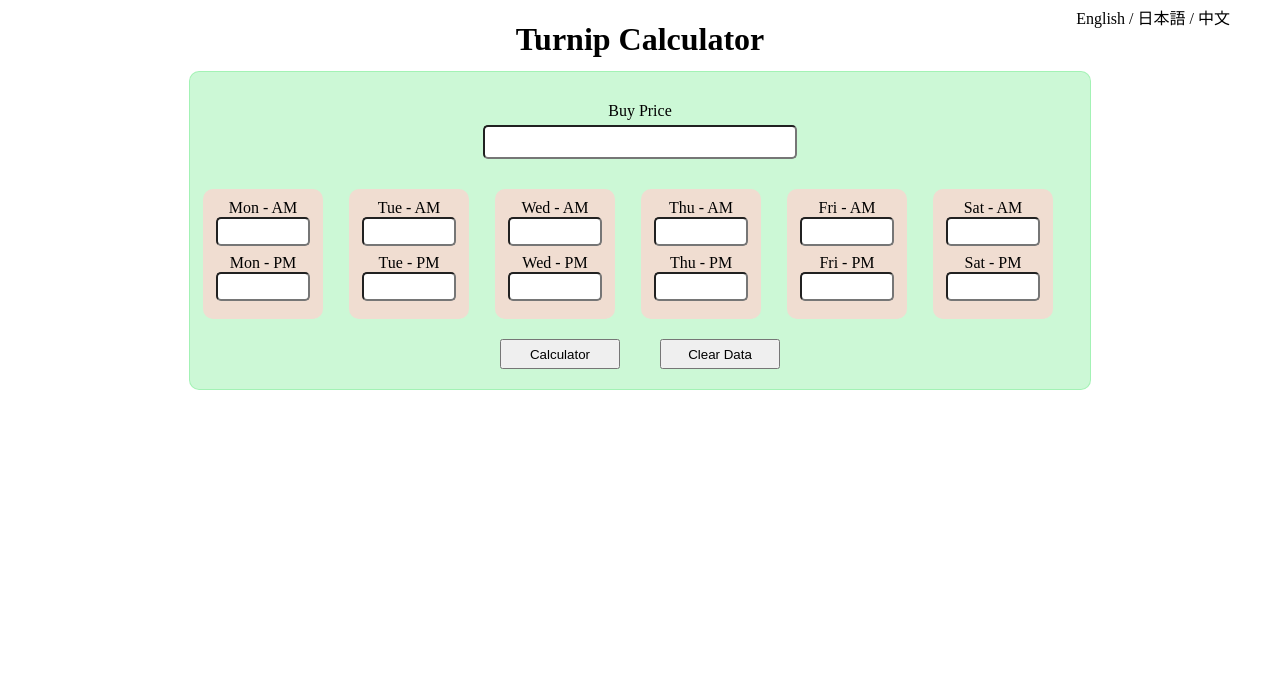
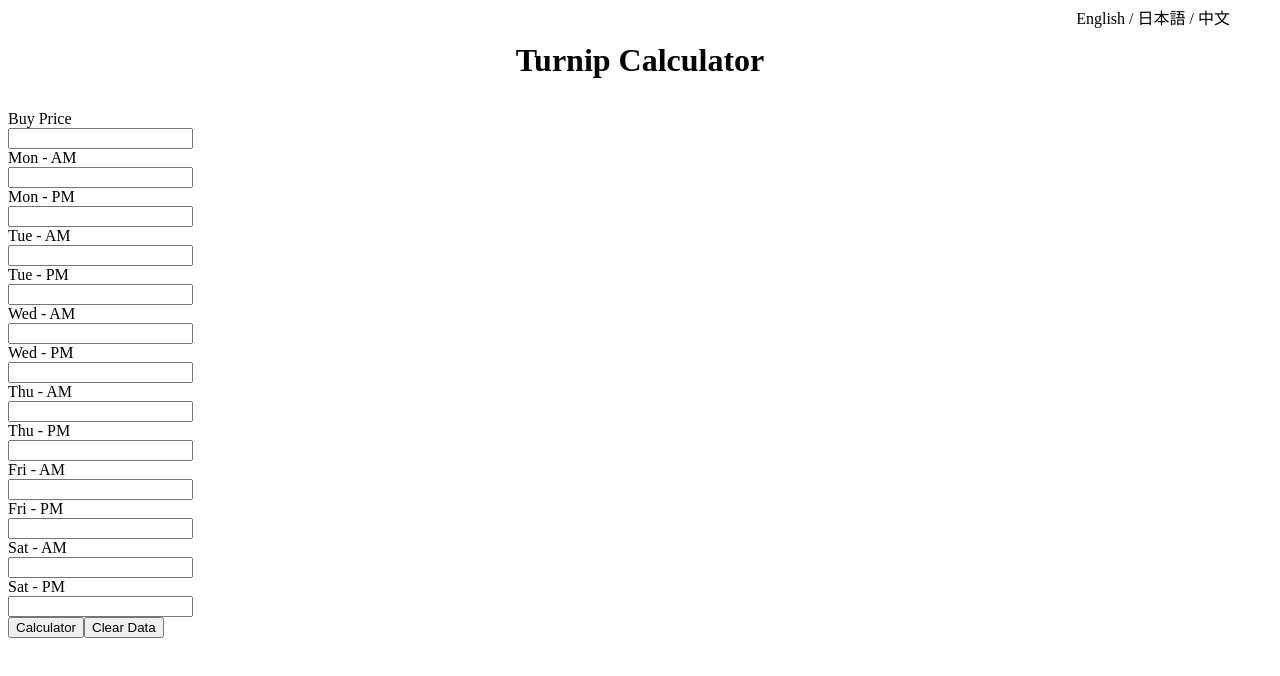
Before and after one commit to 5ock/Oikura, a Vue app: page / in a window 1280 px wide. Shown: the top 676 px of the page. Built offline with nearby package versions, Linux system fonts and the light colour scheme.

Commit message:
Update UI

```diff
--- /dev/null
+++ b/src/assets/css/style.css
@@ -0,0 +1,76 @@
+body {
+    background-color: #d1ede1;
+}
+input {
+    border-radius: 5px;
+    font-size: 18px;
+    background-color: #efefef;
+
+    padding:5px 15px;
+    border:0 none;
+    -webkit-border-radius: 5px;
+}
+.inputStyle {
+    height:30px;
+    padding: 0 5px;
+    margin-top:5px;
+    text-align: center;
+}
+.inputStyle_week {
+    width:80px;
+    height:25px;
+    padding: 0 5px;
+    text-align: center;
+    margin-bottom: 8px;
+}
+input:focus, button:focus {
+    outline:none;
+}
+button:active {
+    background-color: #666;
+}
+.oikura {
+    width: 900px;
+    margin: 0 auto;
+    background-color: #fff;
+    border: #0d33 1px solid;
+    padding-top:20px;
+    border-radius: 10px;
+    -webkit-border-radius: 10px;
+}
+.block_buyPrice {
+    font-size: 20px;
+    border-radius: 10px;
+    -webkit-border-radius: 10px;
+    width:400px;
+    margin: 0 auto 20px;
+    padding: 10px 0;
+    text-align: center;
+}
+.block_btn {
+    margin: 0 auto;
+    width: 500px;
+    text-align:center;
+}
+.btn {
+    margin: 20px 20px;
+    width: 120px;
+    height: 30px;
+    border:0;
+    background-color:#1d6a96;
+    color:#fff;
+    border-radius:10px;
+    -webkit-border-radius: 10px;
+}
+.btn:hover {
+    cursor: pointer;
+}
+.day {
+    display: inline-block;
+    text-align: center;
+    width:120px;
+    margin: 0 13px;
+    padding: 10px 0 10px;
+    border-radius: 10px;
+    -webkit-border-radius: 10px;
+}
--- a/src/components/headerBar.vue
+++ b/src/components/headerBar.vue
@@ -23,12 +23,19 @@ export default {
 </script>
 
 <style scope>
+.headerBar {
+  background-color: #fff;
+  width:900px;
+  margin: 20px auto 20px;
+  text-align: center;
+  border-radius: 10px;
+}
 .titleBar {
+  margin-top: 30px;
   width: 100%;
-  height: 50px;
-  text-height:50px;
+  height: 60px;
+  line-height: 60px;
   text-align: center;
-
 }
 .lang-nav {
   position: fixed;
--- a/src/components/oikura.vue
+++ b/src/components/oikura.vue
@@ -110,22 +110,14 @@ export default {
       }
     },
     calculatorData() {
-      if(this.buyPrice == "" || this.sellPrice.sellMon_AM == "") {
-        alert(this.$t("Please enter 'Buy Price' and 'Mon AM Price'"));
-        return;
-      }
-
       for(let i in this.predictionPrice) {
         this.predictionPrice[i] = '';
       }
 
       let sellPrice = [this.buyPrice, this.buyPrice];
       for(let i in this.sellPrice) {
-        if(!isNaN(this.sellPrice)) {
-          sellPrice.push(this.sellPrice[i]);
-        } else {
-          sellPrice.push(NaN);
-        }
+        let price = this.sellPrice[i] ? this.sellPrice[i] : NaN;
+        sellPrice.push(price);
       }
 
       let analyzeResult = analyze_possibilities(sellPrice);
@@ -139,59 +131,4 @@ export default {
 </script>
 
 <style scoped>
-input {
-  border-radius: 5px;
-  font-size: 18px;
-}
-input:focus {
-  outline:none;
-}
-.oikura {
-  width: 900px;
-  margin: 0 auto;
-  background-color: #0d33;
-  border: #0d33 1px solid;
-  padding-top:20px;
-  border-radius: 10px;
-}
-.block_buyPrice {
-  border-radius: 10px;
-  width:400px;
-  margin: 0 auto 20px;
-  padding: 10px 0;
-  text-align: center;
-}
-.block_btn {
-  margin: 0 auto;
-  width: 500px;
-  text-align:center;
-}
-.btn {
-  margin: 20px 20px;
-  width: 120px;
-  height: 30px;
-}
-.day {
-  display: inline-block;
-  text-align: center;
-  width:120px;
-  margin: 0 13px;
-  padding: 10px 0 10px;
-  background-color: #F0DDD1;
-  border-radius: 10px;
-}
-.inputStyle {
-  width:300px;
-  height:30px;
-  padding: 0 5px;
-  margin-top:5px;
-  text-align: center;
-}
-.inputStyle_week {
-  width:80px;
-  height:25px;
-  padding: 0 5px;
-  text-align: center;
-  margin-bottom: 8px;
-}
 </style>
```
